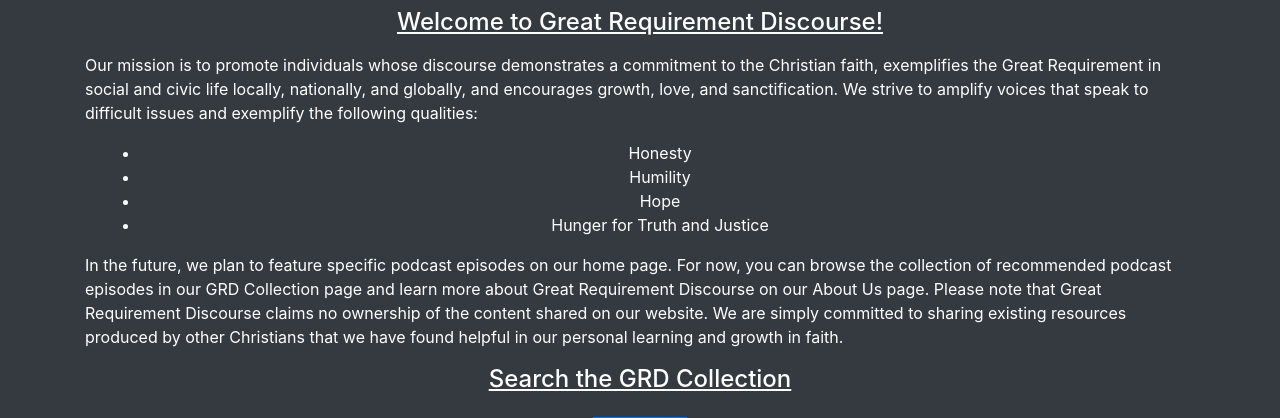
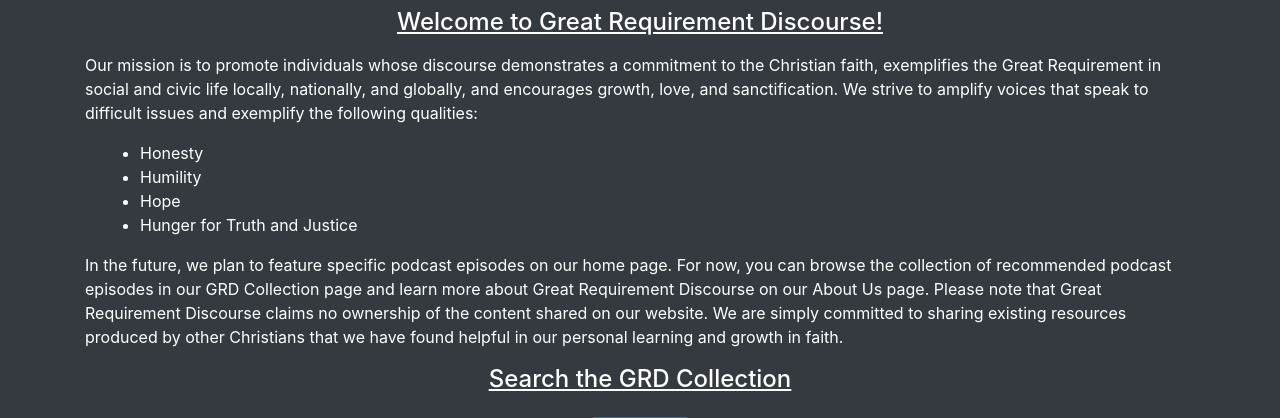
Before and after one commit to jdellape/grdiscourse, a Flask app: page / in a window 1280 px wide. Shown: the part 61-479 px from the top of the page. Run offline with Flask 2, Linux system fonts and the light colour scheme; a database or web service that is not in the repository returns one stand-in record (values such as "Sample title"); data that the repository does not hold is empty; some libraries are stand-ins or nearby versions.

Commit message:
home li alignment

```diff
--- a/application/templates/home.html
+++ b/application/templates/home.html
@@ -12,7 +12,7 @@
       <p>Our mission is to promote individuals whose discourse demonstrates a commitment to the Christian faith,
         exemplifies the Great Requirement in social and civic life locally, nationally, and globally, and encourages
         growth, love, and sanctification. We strive to amplify voices that speak to difficult issues and exemplify the following qualities:
-        <div class="container text-center justify-content">
+        <div class="container">
           <ul>
             <li>Honesty</li>
             <li>Humility</li>
```
